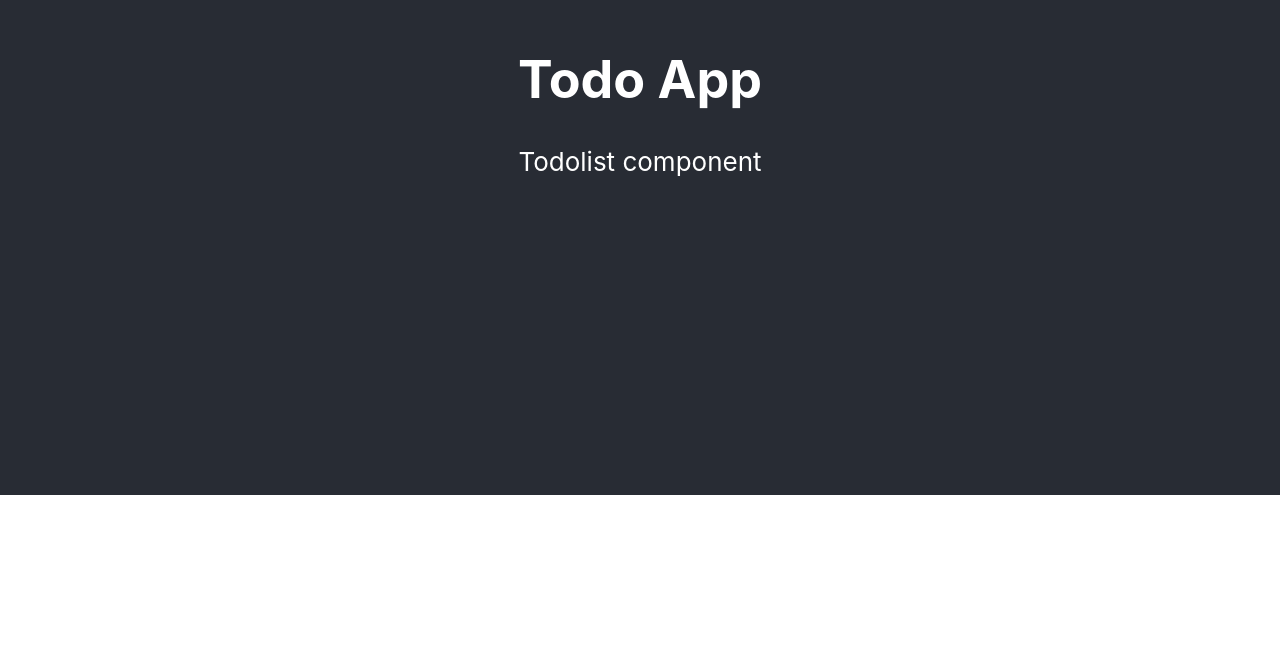
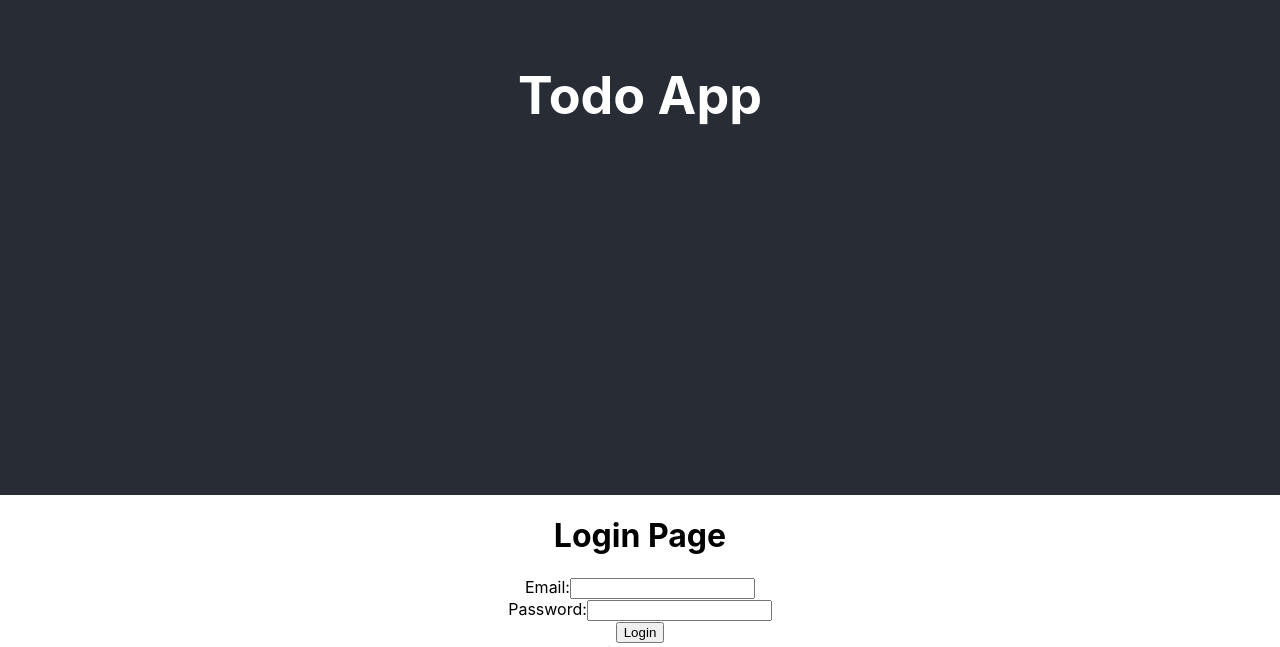
Before and after one commit to kanadamprathima/BackstageFrontEnd, a React (Create React App) app: page / in a window 1280 px wide. Shown: the part 305-952 px from the top of the page. Before the commit the page ends 800 px from the top, so only its background shows below. Built offline with nearby package versions, Linux system fonts and the light colour scheme.

Commit message:
loginpage added

```diff
--- a/package.json
+++ b/package.json
@@ -10,6 +10,7 @@
     "@types/node": "^16.18.14",
     "@types/react": "^18.0.28",
     "@types/react-dom": "^18.0.11",
+    "axios": "^1.3.4",
     "react": "^18.2.0",
     "react-dom": "^18.2.0",
     "react-scripts": "5.0.1",
--- a/src/App.tsx
+++ b/src/App.tsx
@@ -1,14 +1,20 @@
 import React from "react";
 import "./App.css";
 import TodoList from "./Components/TodoList";
-
+import axios from "axios";
+import LoginPage from "./Components/Login";
+import { API_URL } from "./config/constants";
 function App() {
+  // const getTodos = async () => {
+  //   const response = await axios.get(`${API_URL}/`);
+  // };
   return (
     <div className="App">
       <header className="App-header">
         <h1>Todo App</h1>
-        <TodoList />
       </header>
+      <LoginPage />
+      <TodoList />
     </div>
   );
 }
--- /dev/null
+++ b/src/Components/Login.tsx
@@ -0,0 +1,61 @@
+import React, { useState } from "react";
+import { LoginCredentials } from "../types/type";
+import { API_URL } from "../config/constants";
+import axios from "axios";
+
+const LoginPage = () => {
+  const [credentials, setCredentials] = useState<LoginCredentials>({
+    email: "",
+    password: "",
+  });
+
+  const handleInputChange = (
+    event: React.ChangeEvent<HTMLInputElement>
+  ): void => {
+    const { name, value } = event.target;
+    setCredentials((prevState) => ({ ...prevState, [name]: value }));
+  };
+
+  const handleSubmit = async (event: React.FormEvent<HTMLFormElement>) => {
+    event.preventDefault();
+    // TODO: send login request to server with credentials
+    try {
+      const res = await axios.post(`${API_URL}/login`, credentials);
+      console.log(res.data);
+    } catch (error) {
+      console.log(error);
+    }
+    console.log("Submitting login form with credentials:", credentials);
+  };
+
+  return (
+    <div>
+      <h1>Login Page</h1>
+      <form onSubmit={handleSubmit}>
+        <label>
+          Email:
+          <input
+            type="text"
+            name="email"
+            value={credentials.email}
+            onChange={handleInputChange}
+          />
+        </label>
+        <br />
+        <label>
+          Password:
+          <input
+            type="password"
+            name="password"
+            value={credentials.password}
+            onChange={handleInputChange}
+          />
+        </label>
+        <br />
+        <button type="submit">Login</button>
+      </form>
+    </div>
+  );
+};
+
+export default LoginPage;
--- /dev/null
+++ b/src/config/constants.tsx
@@ -0,0 +1,3 @@
+const API_URL: string = "http://localhost:4000";
+
+export { API_URL };
--- /dev/null
+++ b/src/types/type.tsx
@@ -0,0 +1,9 @@
+export interface Todo {
+  id: number;
+  title: string;
+  description: string;
+}
+export interface LoginCredentials {
+  email: string;
+  password: string;
+}
```
Also changed, not shown: 1 other file (tests, documents, lock files or other folders).
